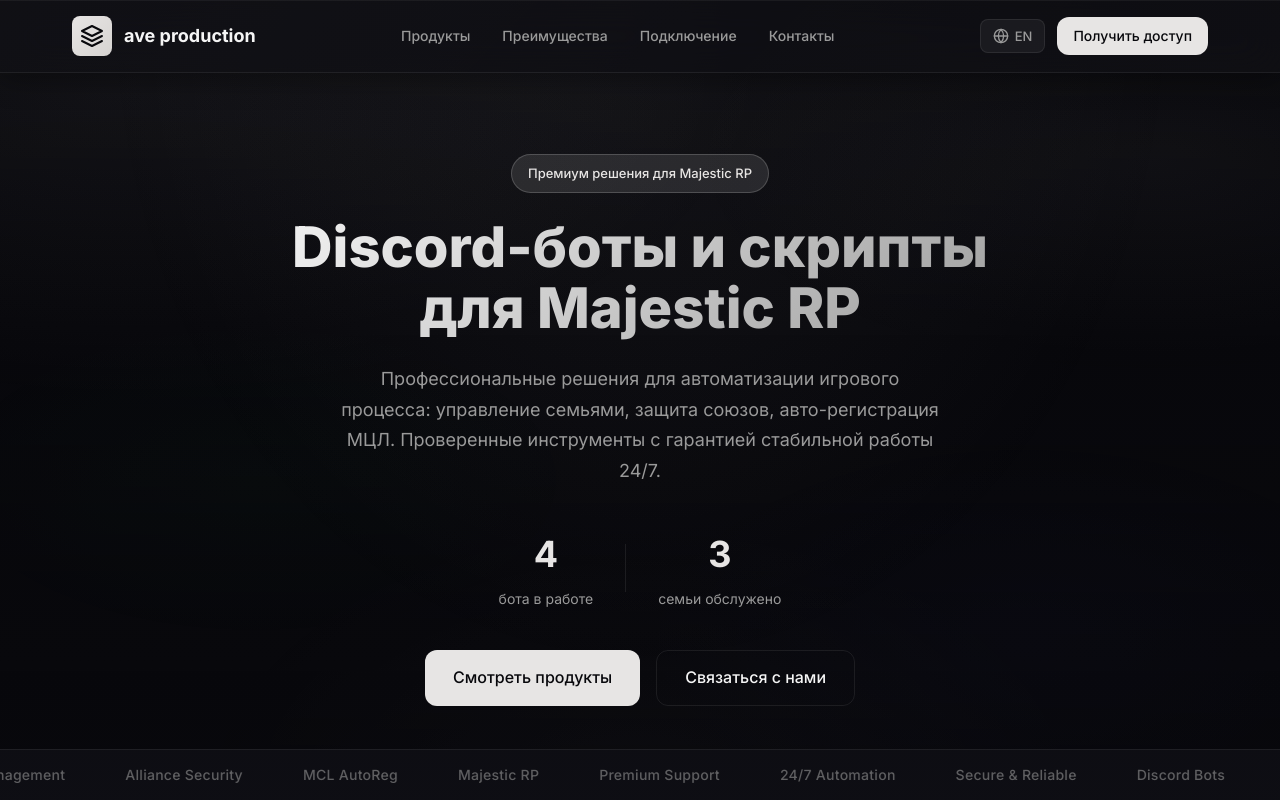
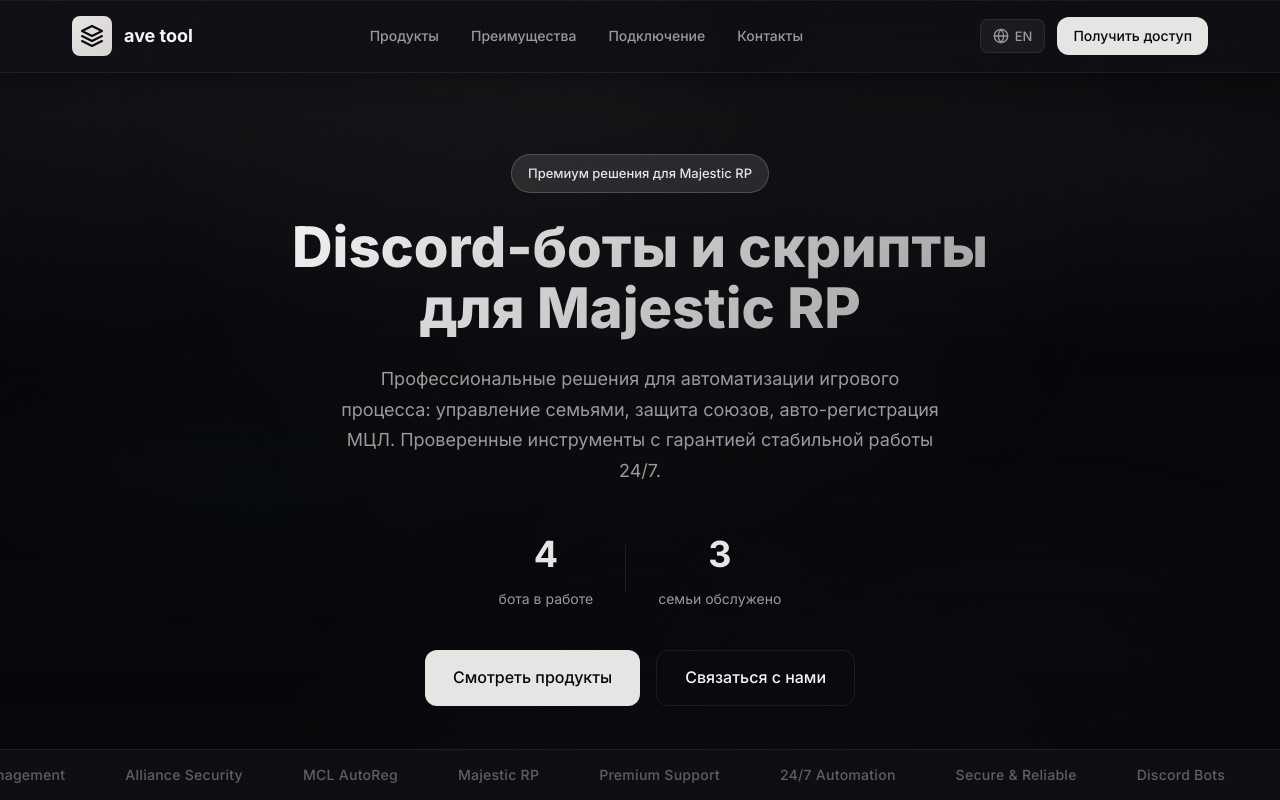
Before and after one commit to bvsmma/ave-prod, a plain HTML site: page index.html in a window 1280 px wide. Shown: the top 800 px of the page. Drawn offline with Linux system fonts and the light colour scheme.

Commit message:
Update title and description for ave tool

```diff
--- a/index.html
+++ b/index.html
@@ -3,8 +3,8 @@
 <head>
   <meta charset="UTF-8">
   <meta name="viewport" content="width=device-width, initial-scale=1.0, maximum-scale=1.0, user-scalable=no">
-  <title>ave production — Discord-боты и скрипты для Majestic RP</title>
-  <meta name="description" content="Продвинутые решения для регистрации MCL, управления семьями и защиты союзов. Автоматизация Discord для Majestic RP.">
+  <title>ave tool - Discord-автоматизация для Majestic RP</title>
+  <meta name="description" content="ave tool - инструменты автоматизации Discord: управление семьями, безопасность союзов и MCL AutoReg для Majestic RP.">
   <link rel="stylesheet" href="style.css">
   <link rel="preconnect" href="https://fonts.googleapis.com">
   <link rel="preconnect" href="https://fonts.gstatic.com" crossorigin>
@@ -22,7 +22,7 @@
             <polyline points="2 12 12 17 22 12"></polyline>
           </svg>
         </div>
-        <span>ave production</span>
+        <span>ave tool</span>
       </a>
 
       <nav class="nav-desktop">
@@ -479,7 +479,7 @@
       </div>
 
       <div class="footer-bottom">
-        <p>&copy; 2026 ave production. <span data-i18n="footer.rights">Все права защищены.</span></p>
+        <p>&copy; 2026 ave tool. <span data-i18n="footer.rights">Все права защищены.</span></p>
       </div>
     </div>
   </footer>
```
